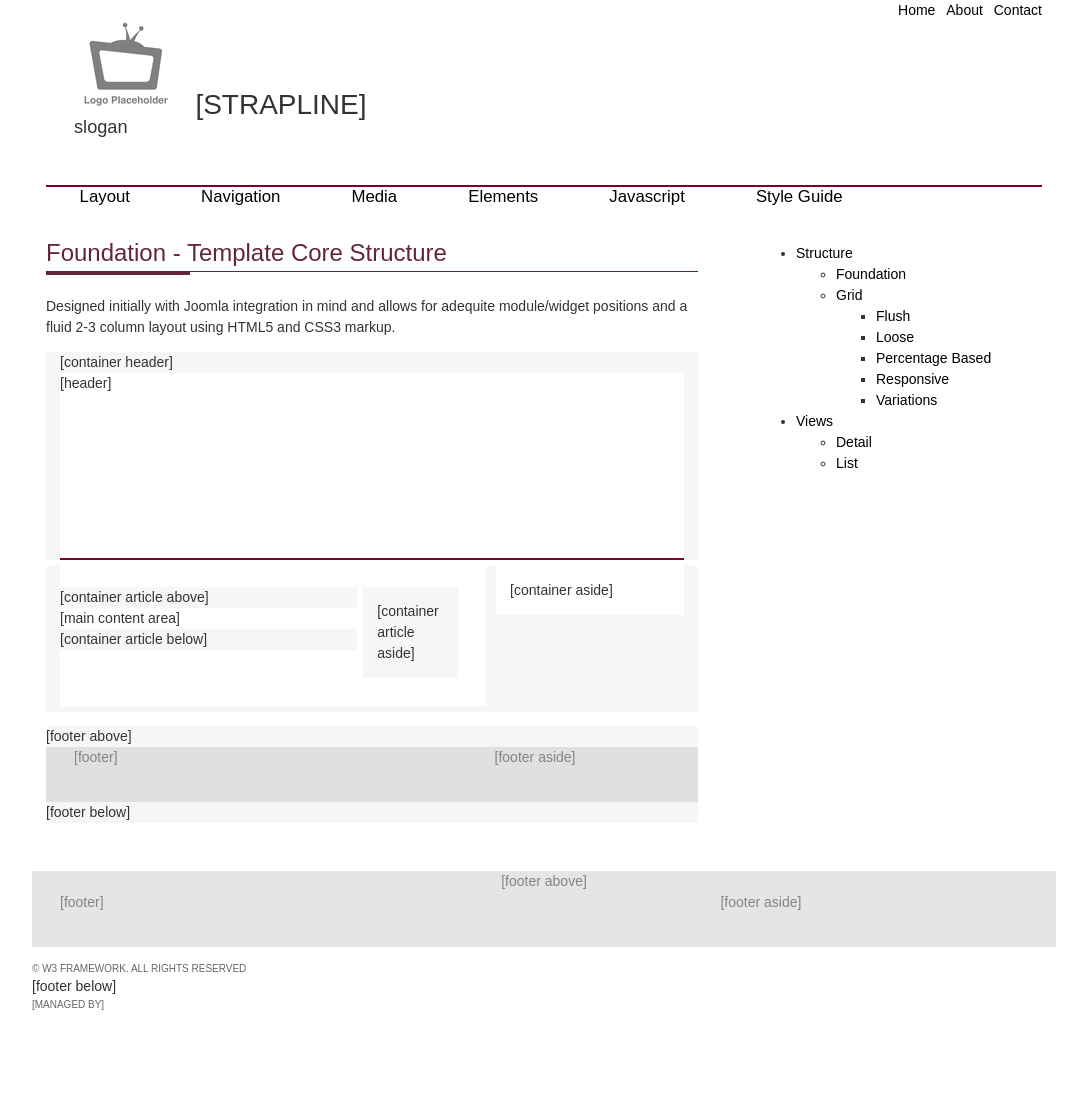
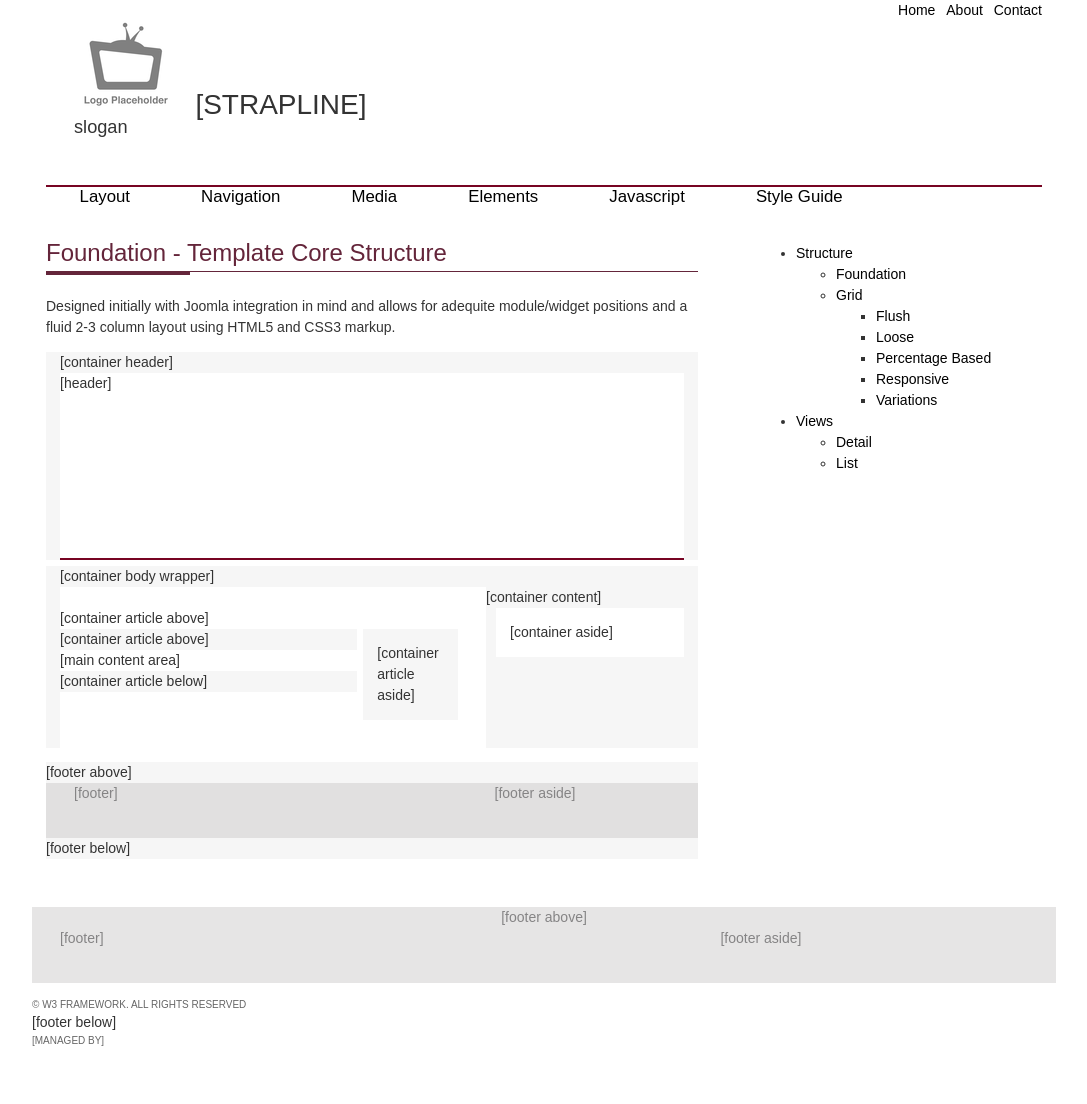
Before and after one commit to 2dpi/templates, a Jekyll site: the page built from www/elements/manual/layout/foundation.html, in a window 1280 px wide. Shown: the whole page, without its empty margins (96-1183 px from the left). Built offline with Jekyll 4.4.1, drawn with Linux system fonts in a browser that asks for light colours; before the commit the page ends 1068 px from its top, so only the background shows below that.

Commit message:
adding pages

```diff
--- a/www/elements/manual/layout/foundation.html
+++ b/www/elements/manual/layout/foundation.html
@@ -18,8 +18,11 @@ keywords: css3 grid
             </header>
         </div>
         <div class="container_body_wrapper fill primary">
-          <div class="container_content article">
+        [container body wrapper]
+          <div class="container_content">
+            [container content]
             <div class="container_article">
+              [container article above]
               <article role="main" class="wide_75">
                 <!-- FOOTER ABOVE -->
                 <div class="container_article_above fill">
```
